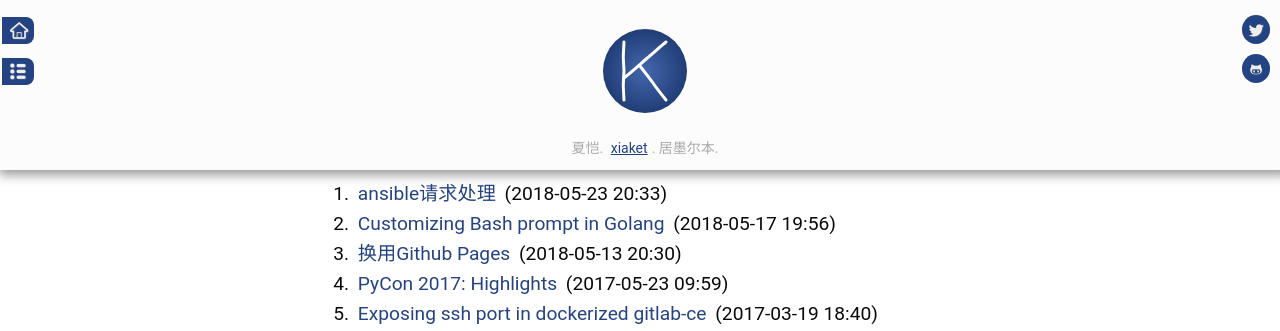
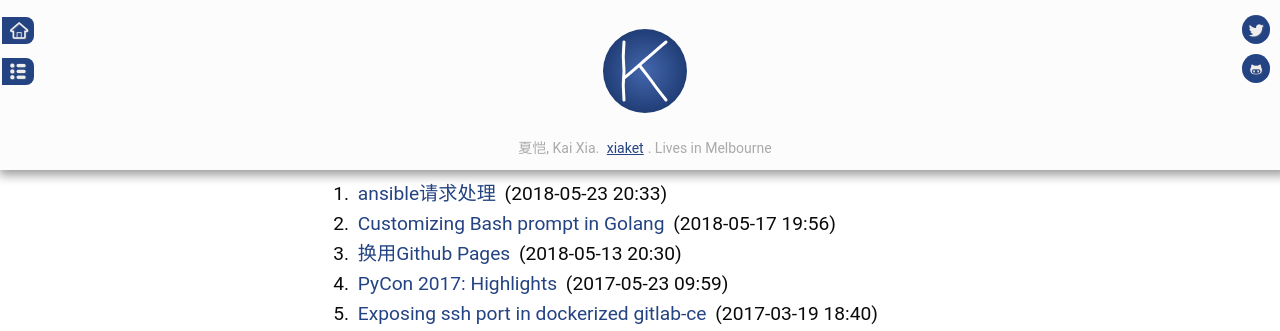
Before and after one commit to xiaket/xiaket.github.io, a Jekyll site: the page built from index.md, in a window 1280 px wide. Shown: the top 331 px of the page. Built offline with Jekyll 4.4.1, drawn with Linux system fonts in a browser that asks for light colours.

Commit message:
add basic m17n support.
Signed-off-by: Kai Xia <xiaket@gmail.com>

```diff
--- a/_config.yml
+++ b/_config.yml
@@ -29,3 +29,11 @@ defaults:
     values:
       layout: "post"
       lang: "en"
+
+m17n:
+  en:
+    desc:  "Bookworm, Pythonista, DevOps"
+    loca:  "Lives in Melbourne"
+  zh:
+    desc:  "读书人, Pythonista, DevOps"
+    loca:  "居墨尔本"
--- a/_includes/head.html
+++ b/_includes/head.html
@@ -1,6 +1,6 @@
   <meta charset="utf-8">
   <meta name="viewport" content="width=device-width, initial-scale=1">
-  <meta name="description" content="夏恺, xiaket, 读书人, Pythonista, DevOPs">
+  <meta name="description" content="夏恺, xiaket, {{ site.m17n[page.lang].desc }}">
   <meta name="author" content="夏恺, Kai Xia, xiaket">
   <meta name="keywords" content="python, macOS, programming, software, server">
   {% seo %}
--- a/_includes/header.html
+++ b/_includes/header.html
@@ -1,7 +1,7 @@
   <header id="header">
     <a href="/"><canvas id="logo" width="100" height="100"></canvas></a>
-    <p>夏恺. <a href="mailto:xiaket@gmail.com">xiaket</a>. 居墨尔本.</p>
-    <p>读书人, Pythonista, DevOps.</p>
+    <p>夏恺, Kai Xia. <a href="mailto:xiaket@gmail.com">xiaket</a>. {{ site.m17n[page.lang].loca }}</p>
+    <p>{{ site.m17n[page.lang].desc }}</p>
     <div id='quick_access'>
       <a href="/"><i class="icon-home"></i></a>
       <a href="/archive.html"><i class="icon-list"></i></a>
```
